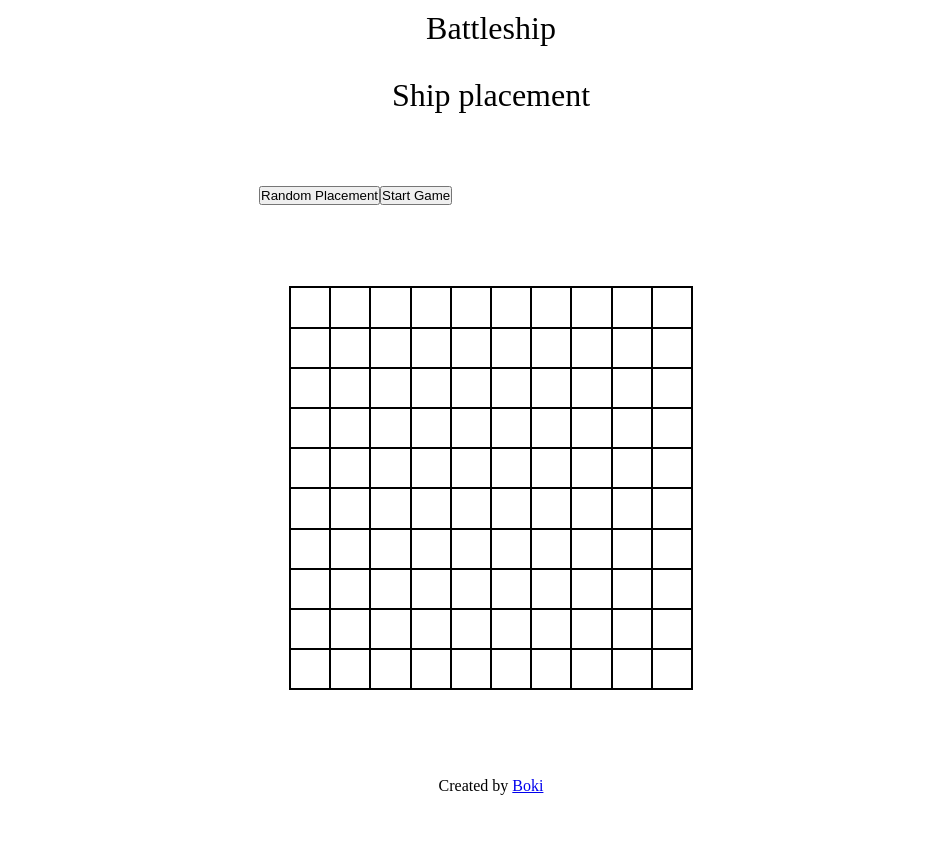
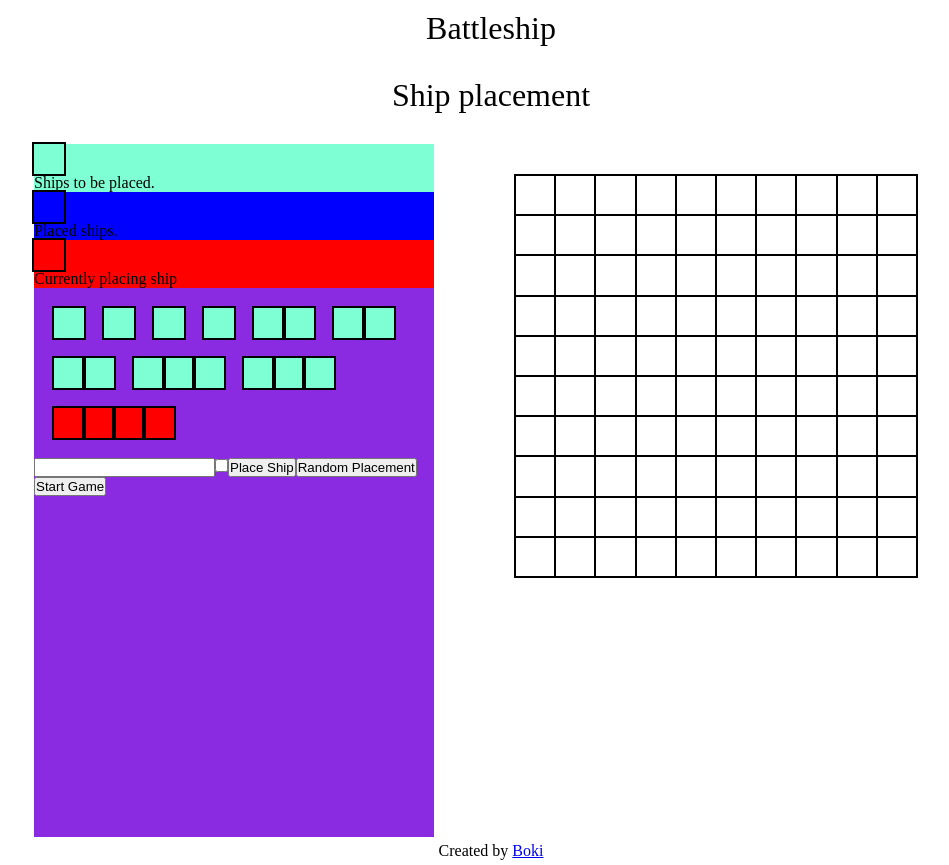
Before and after one commit to drBoki-programira/odin-battleship, a website built with webpack: page src/template.html in a window 1280 px wide. Both pictures are taken after a click on the button "Place ships". Shown: the whole page, without its empty margins (149-1098 px from the left). Before the commit the page ends 800 px from the top, so only its background shows below. Built offline with nearby package versions, Linux system fonts and the light colour scheme.

Commit message:
add ship placement board section and functions

```diff
--- a/src/display.js
+++ b/src/display.js
@@ -13,39 +13,6 @@ export default class DOMHandler {
     parent.appendChild(child);
 
     return child;
-  }
-
-  displayBoard(player, revealed) {
-    const board = this.main.querySelector(".boards");
-
-    const playerBoard = this._makeChildOf(board, "div", {});
-    this._makeChildOf(playerBoard, "h2", { textContent: player.name });
-    const boardTiles = this._makeChildOf(playerBoard, "div", {
-      className: "board-tiles",
-    });
-
-    for (let x = 0; x < 10; x++) {
-      for (let y = 0; y < 10; y++) {
-        const tile = this._makeChildOf(boardTiles, "div", {
-          className: "tile",
-        });
-        tile.dataset.x = x;
-        tile.dataset.y = y;
-        tile.dataset.status = "";
-
-        if (revealed) {
-          if (player.board.grid[x][y] > -1) tile.classList.add("ship");
-        }
-      }
-    }
-
-    return playerBoard;
-  }
-
-  updateTile(tile, result) {
-    tile.textContent = "X";
-    if (result === "HIT" || result === "SUNK") tile.dataset.status = "hit";
-    else tile.dataset.status = "miss";
   }
 
   displayStartScreen() {
@@ -105,7 +72,7 @@ export default class DOMHandler {
     }
   }
 
-  displayPlaceShips() {
+  displayInfoAndBoards() {
     this.main.innerHTML = "";
 
     this.info = this._makeChildOf(this.main, "div", {
@@ -113,9 +80,51 @@ export default class DOMHandler {
       textContent: "Ship placement",
     });
 
-    const placement = this._makeChildOf(this.main, "div", {
+    this.boards = this._makeChildOf(this.main, "div", { className: "boards" });
+  }
+
+  updateInfo(message) {
+    this.info.textContent = message;
+  }
+
+  displayPlacementBoard(player) {
+    const ships = player.shipsToPlace
+    let shipIdx = 0
+    const placement = this._makeChildOf(this.boards, "div", {
       id: "ship-placement",
     });
+
+    const legend = this._makeChildOf(placement, "div", {})
+    const docked = this._makeChildOf(legend, "div", {})
+    docked.dataset.placement = "docked"
+    this._makeChildOf(docked, "div", {className: "ship-section"})
+    this._makeChildOf(docked, "span", {textContent: "Ships to be placed."})
+    const anchored = this._makeChildOf(legend, "div", {})
+    anchored.dataset.placement = "anchored"
+    this._makeChildOf(anchored, "div", {className: "ship-section"})
+    this._makeChildOf(anchored, "span", {textContent: "Placed ships."})
+    const pending = this._makeChildOf(legend, "div", {})
+    pending.dataset.placement = "pending"
+    this._makeChildOf(pending, "div", {className: "ship-section"})
+    this._makeChildOf(pending, "span", {textContent: "Currently placing ship"})
+
+    const shipDisplay = this._makeChildOf(placement, "div", {id: "ship-display"})
+    for (let ship of ships) {
+      const shipElement = this._makeChildOf(shipDisplay, "div", {className: "ship-element"})
+      shipElement.dataset.idx = shipIdx
+      shipElement.dataset.placement = "docked"
+      shipIdx++
+
+      for (let i = 0; i < ship; i++) {
+        this._makeChildOf(shipElement, "div", {className: "ship-section"})
+      }
+    }
+
+    this._makeChildOf(placement, "input", {type: "text", id: "coords", name: "00"})
+    this._makeChildOf(placement, "input", {type: "checkbox", id: "dir", value: "hor"})
+    const placeBtn = this._makeChildOf(placement, "button", {className: "btn", textContent: "Place Ship"})
+    placeBtn.dataset.action = "place"
+
     const rngBtn = this._makeChildOf(placement, "button", {
       className: "btn",
       textContent: "Random Placement",
@@ -127,24 +136,49 @@ export default class DOMHandler {
     });
     startBtn.dataset.action = "start";
 
-    this._makeChildOf(this.main, "div", { className: "boards" });
-
     return placement;
   }
 
-  updateInfo(message) {
-    this.info.textContent = message;
+  updateShipPlacement (player) {
+    const len = player.shipsToPlace.length - 1
+    const shipELements = document.querySelectorAll(".ship-element")
+    shipELements.forEach(ship => {
+      const idx = parseInt(ship.dataset.idx)
+      if (len === idx) ship.dataset.placement = "pending"
+      else if (len < idx) ship.dataset.placement = "anchored"
+    })
   }
 
-  displayGameScreen() {
-    this.main.innerHTML = "";
+  displayBoard(player, revealed) {
 
-    this.info = this._makeChildOf(this.main, "div", {
-      id: "info-text",
-      textContent: "Game loop",
+    const playerBoard = this._makeChildOf(this.boards, "div", {});
+    this._makeChildOf(playerBoard, "h2", { textContent: player.name });
+    const boardTiles = this._makeChildOf(playerBoard, "div", {
+      className: "board-tiles",
     });
 
-    this._makeChildOf(this.main, "div", { className: "boards" });
+    for (let x = 0; x < 10; x++) {
+      for (let y = 0; y < 10; y++) {
+        const tile = this._makeChildOf(boardTiles, "div", {
+          className: "tile",
+        });
+        tile.dataset.x = x;
+        tile.dataset.y = y;
+        tile.dataset.status = "";
+
+        if (revealed) {
+          if (player.board.grid[x][y] > -1) tile.classList.add("ship");
+        }
+      }
+    }
+
+    return playerBoard;
+  }
+
+  updateTile(tile, result) {
+    tile.textContent = "X";
+    if (result === "HIT" || result === "SUNK") tile.dataset.status = "hit";
+    else tile.dataset.status = "miss";
   }
 
   removeBoard(boardElement) {
--- a/src/index.js
+++ b/src/index.js
@@ -29,8 +29,10 @@ class Game {
       this.p1 = new Player(p1name);
       this.p2 = new Player(p2name);
 
-      this.placementScreen = this.ui.displayPlaceShips();
+      this.ui.displayInfoAndBoards()
+      this.placementBoard = this.ui.displayPlacementBoard(this.p1);
       this.p1BoardDisplay = this.ui.displayBoard(this.p1, true);
+      this.ui.updateShipPlacement(this.p1)
       this.placeShipsEvents();
     });
 
@@ -43,21 +45,38 @@ class Game {
   }
 
   placeShipsEvents() {
-    this.placementScreen.addEventListener("click", (event) => {
+    this.placementBoard.addEventListener("click", (event) => {
+      const container = event.currentTarget
       const btn = event.target.closest(".btn");
       if (!btn) return;
 
       const action = btn.dataset.action;
 
       switch (action) {
+        case "place":
+          const shipLen = this.p1.shipsToPlace.pop()
+          try {
+            const [x, y, dir] = this.parseInput()
+            this.p1.board.place(new Ship(shipLen), x, y, dir)
+            this.ui.updateInfo("Ship placement succesful")
+            this.ui.removeBoard(this.p1BoardDisplay)
+            this.p1BoardDisplay = this.ui.displayBoard(this.p1, true);
+            this.ui.updateShipPlacement(this.p1)
+          } catch (err) {
+            this.p1.shipsToPlace.push(shipLen)
+            this.ui.updateInfo(err.message)
+          }
+          break
         case "random":
           this.randomShipPlacement(this.p1);
           this.ui.removeBoard(this.p1BoardDisplay);
           this.p1BoardDisplay = this.ui.displayBoard(this.p1, true);
+          this.ui.updateInfo("All ships are placed. Ready for next stage.")
+          this.ui.updateShipPlacement(this.p1)
           break;
         case "start":
           this.randomShipPlacement(this.p2);
-          this.ui.displayGameScreen();
+          this.ui.displayInfoAndBoards()
           this.p1BoardDisplay = this.ui.displayBoard(this.p1, true);
           this.p2BoardDisplay = this.ui.displayBoard(this.p2, false);
           this.addBoardListener();
@@ -66,8 +85,16 @@ class Game {
     });
   }
 
+  parseInput ()  {
+    const coords = document.querySelector("#coords").value
+    const [x, y] = coords.split("").map(coord => parseInt(coord))
+    const direction = document.querySelector("#dir").checked
+
+    return [x, y, direction]
+  }
+
   randomShipPlacement(player) {
-    const shipsToPlace = [4, 3, 3, 2, 2, 2, 1, 1, 1, 1];
+    const shipsToPlace = player.shipsToPlace
 
     while (shipsToPlace.length > 0) {
       const shipLen = shipsToPlace.pop();
--- a/src/objects.js
+++ b/src/objects.js
@@ -91,6 +91,7 @@ class Player {
   constructor(name) {
     this.name = name;
     this.board = new Gameboard();
+    this.shipsToPlace = [1, 1, 1, 1, 2, 2, 2, 3, 3, 4]
     this.madeAttacks = [];
   }
 
--- a/src/styles.css
+++ b/src/styles.css
@@ -23,18 +23,26 @@ body {
 #content {
   flex: 1;
   display: grid;
-  justify-content: center;
+  grid-template-columns: 1fr 1fr;
+  grid-template-rows: 1fr 9fr;
+  place-content: center;
+  gap: 10px;
+  max-width: fit-content;
+  margin: auto;
 }
 
 #start-screen {
+  grid-column: span 2;
   display: flex;
   flex-direction: column;
   gap: 30px;
   align-items: center;
+  width: 100%;
   margin-top: 30px;
 }
 
 #info-text {
+  grid-column: span 2;
   text-align: center;
   margin: 10px;
   padding: 10px;
@@ -42,6 +50,7 @@ body {
 }
 
 .boards {
+  grid-column: span 2;
   display: flex;
   gap: 50px;
   justify-content: center;
@@ -49,6 +58,40 @@ body {
 
 h2 {
   text-align: center;
+}
+
+#ship-placement {
+  background-color: blueviolet;
+  max-width: 400px;
+}
+
+#ship-display {
+  padding: 20px;
+  display: flex;
+  justify-items: center;
+  align-items: center;
+  gap: 20px;
+  flex-wrap: wrap;
+}
+
+.ship-element {
+  display: flex;
+  flex-direction: row;
+}
+[data-placement="docked"] {
+  background-color: aquamarine;
+}
+[data-placement="anchored"] {
+  background-color: blue;
+}
+[data-placement="pending"] {
+  background-color: red;
+}
+
+.ship-section {
+  height: 30px;
+  width: 30px;
+  outline: 2px solid black;
 }
 
 .board-tiles {
```
